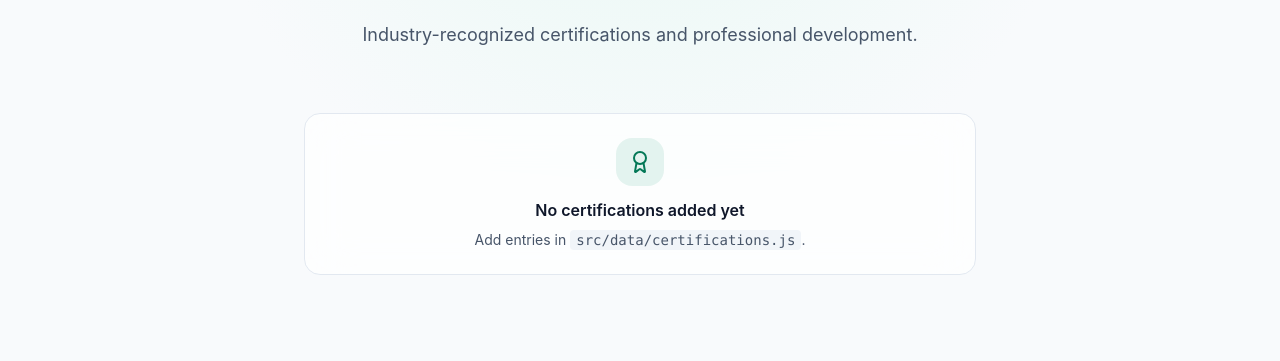
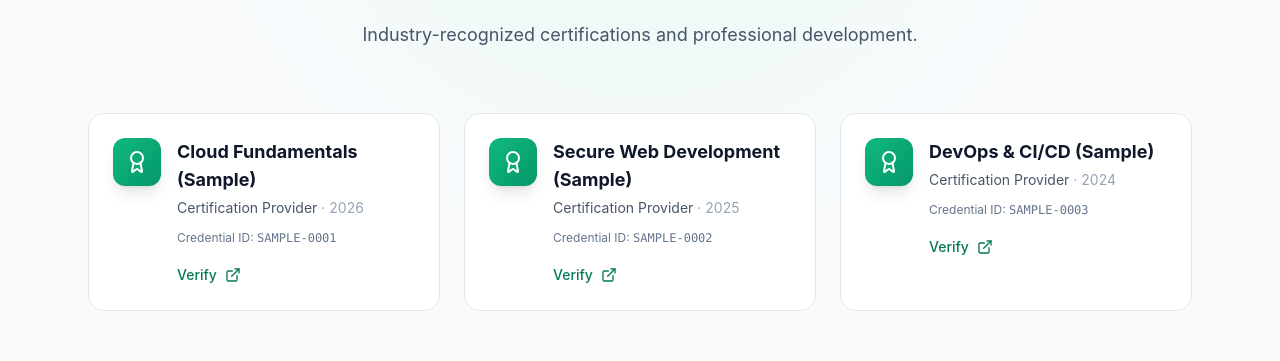
Before and after one commit to bhoyee/portfolio, a React (Vite) app: page / in a window 1280 px wide. Shown: the part 2228-2589 px from the top of the page. Built offline with nearby package versions, Linux system fonts and the light colour scheme.

Commit message:
chore: add demo certifications

```diff
--- a/src/data/certifications.js
+++ b/src/data/certifications.js
@@ -12,4 +12,27 @@
 //   },
 // ];
 
-export const certifications = [];
+// Demo placeholders (replace with your real certifications).
+export const certifications = [
+  {
+    name: "Cloud Fundamentals (Sample)",
+    issuer: "Certification Provider",
+    issued: "2026",
+    credentialId: "SAMPLE-0001",
+    verifyUrl: "https://example.com/verify/SAMPLE-0001",
+  },
+  {
+    name: "Secure Web Development (Sample)",
+    issuer: "Certification Provider",
+    issued: "2025",
+    credentialId: "SAMPLE-0002",
+    verifyUrl: "https://example.com/verify/SAMPLE-0002",
+  },
+  {
+    name: "DevOps & CI/CD (Sample)",
+    issuer: "Certification Provider",
+    issued: "2024",
+    credentialId: "SAMPLE-0003",
+    verifyUrl: "https://example.com/verify/SAMPLE-0003",
+  },
+];
```
